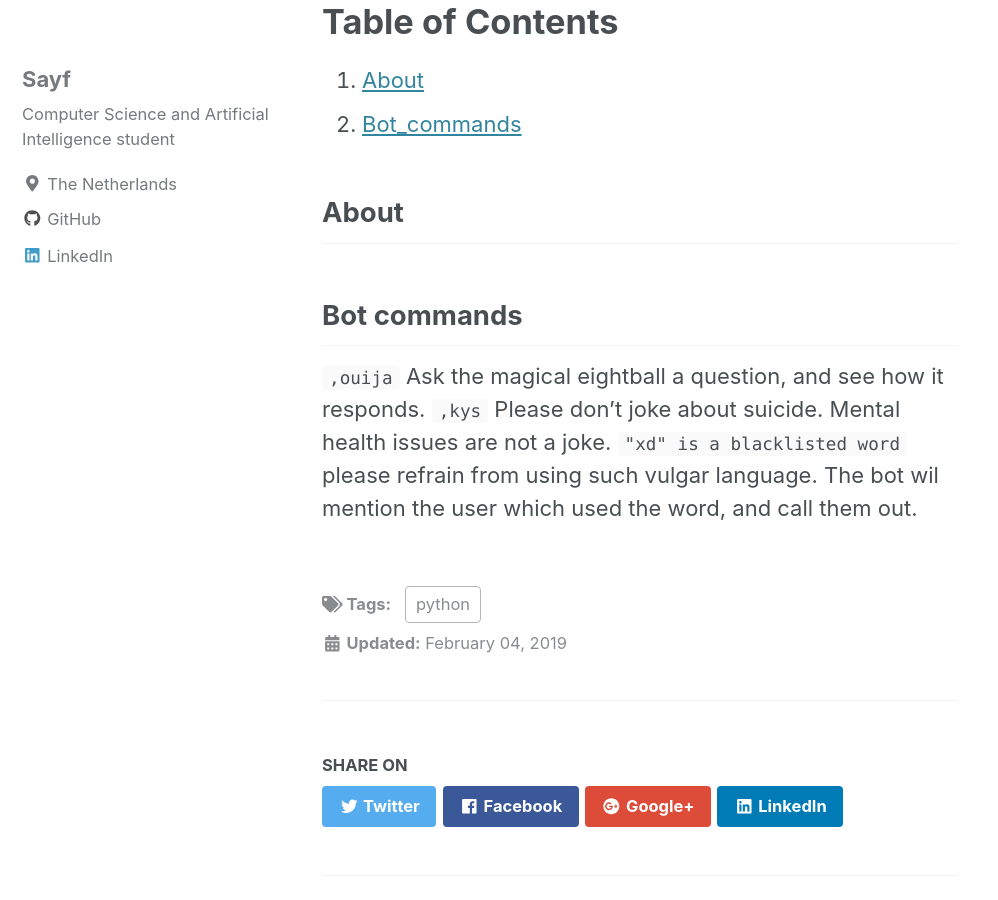
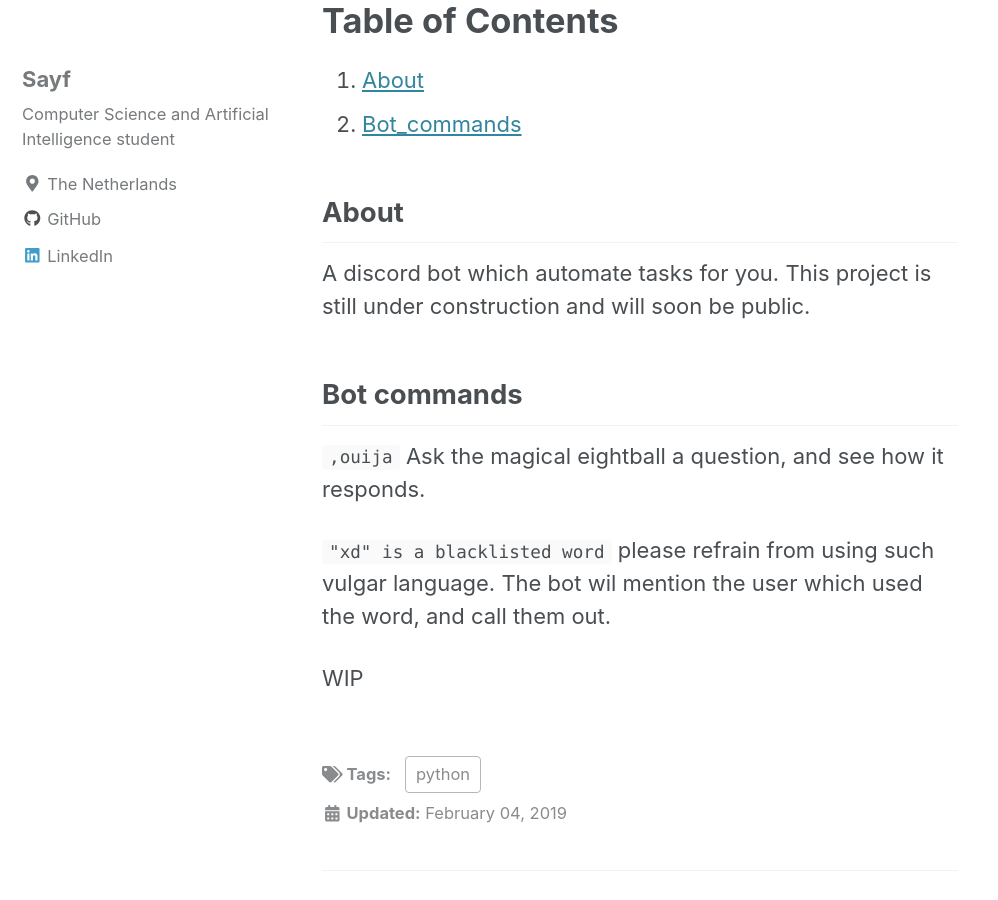
Before and after one commit to imnublet/imnublet.github.io, a Jekyll site: the page built from _posts/2019-02-4-My-First-Discord-Bot.md, in a window 1280 px wide and 900 px high, scrolled down 427 px. Shown: the whole window, without its empty margins (0-998 px from the left). Built offline with Jekyll 4.4.1, drawn with Linux system fonts in a browser that asks for light colours; cached includes are drawn as plain includes; nearby versions of some CDN libraries.

Commit message:
changed bot page

```diff
--- a/_posts/2019-02-4-My-First-Discord-Bot.md
+++ b/_posts/2019-02-4-My-First-Discord-Bot.md
@@ -13,8 +13,13 @@ excerpt: "Python"
 
 ## About
 
+A discord bot which automate tasks for you. This project is still under construction and will soon be public.
+
 
 ## Bot commands
 `,ouija` Ask the magical eightball a question, and see how it responds.
-`,kys` Please don't joke about suicide. Mental health issues are not a joke.
+
+
 `"xd" is a blacklisted word` please refrain from using such vulgar language. The bot wil mention the user which used the word, and call them out.
+
+WIP
```
